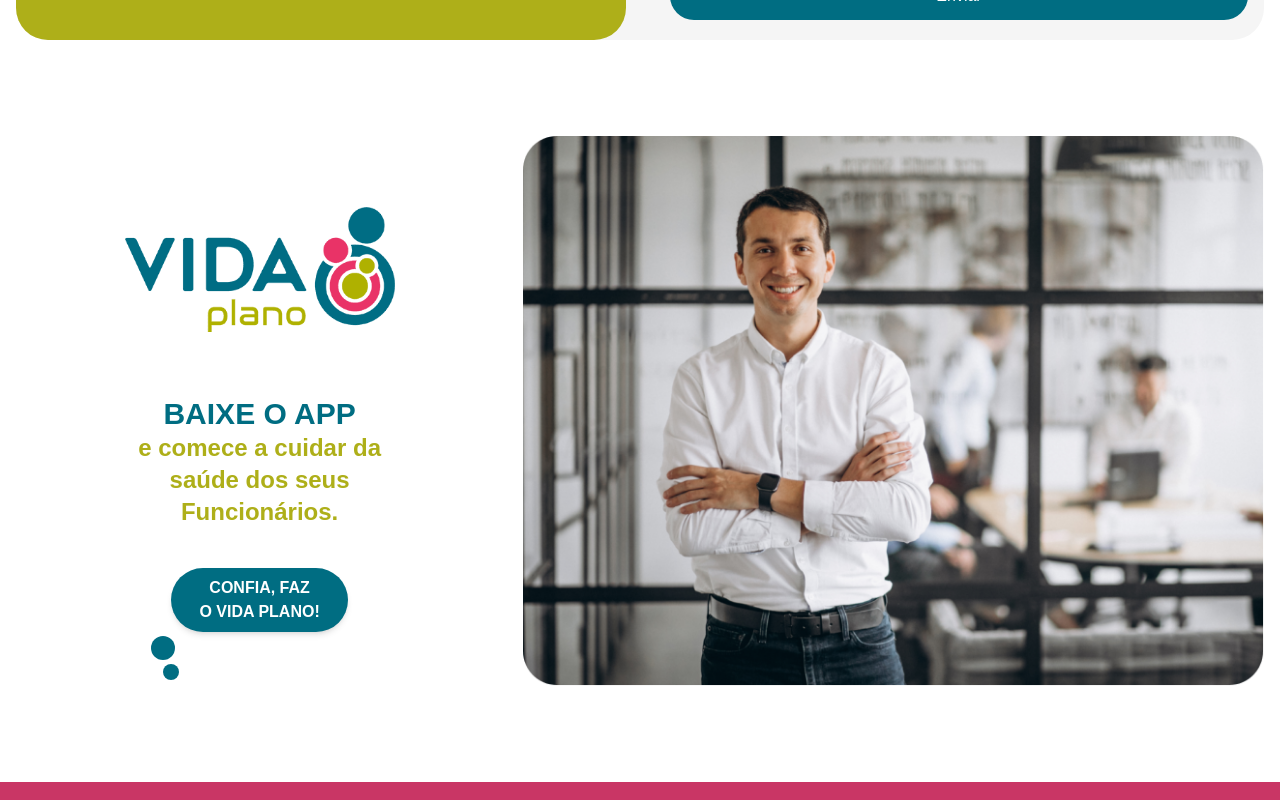
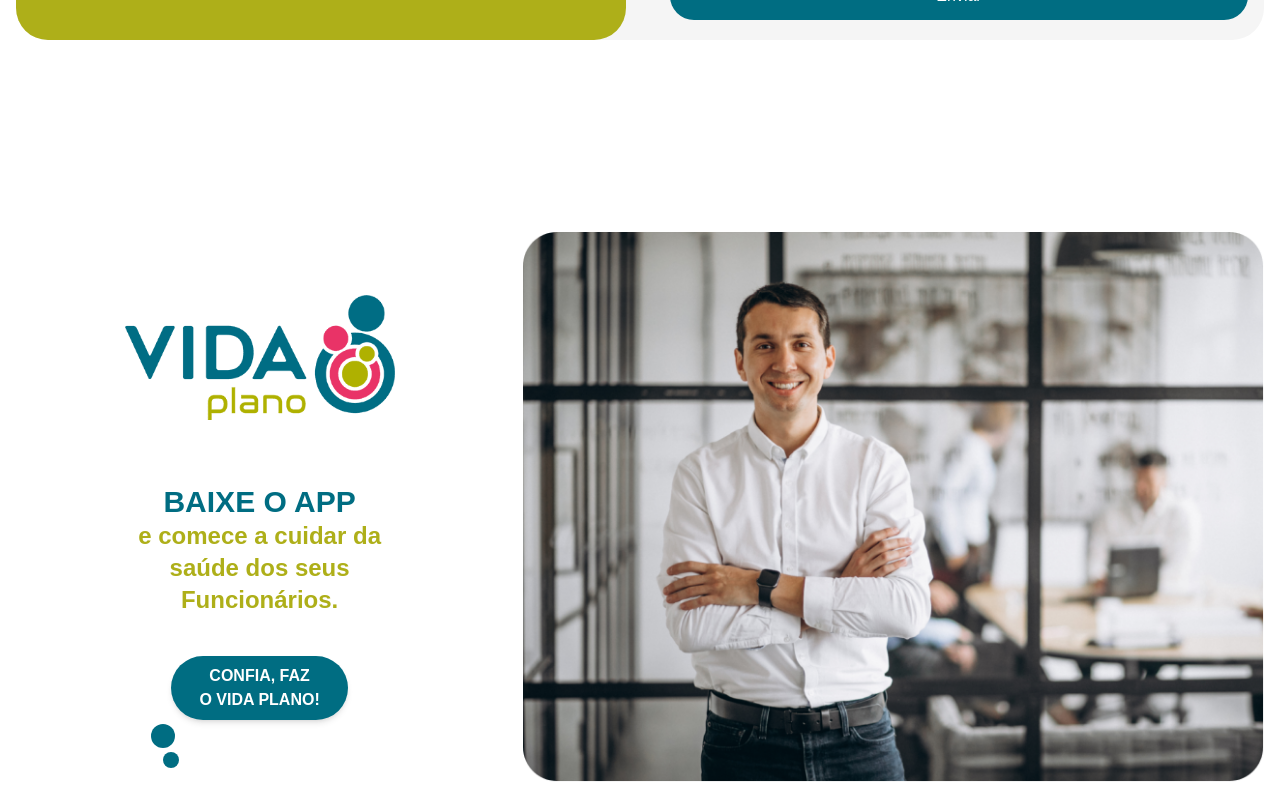
Before and after one commit to disabela-maria20/next-vida-plano-app, a Next.js app: page /empresa in a window 1280 px wide. Shown: the part 2520-3320 px from the top of the page. Built offline with nearby package versions, Linux system fonts and the light colour scheme; a web font is replaced by a local one.

Commit message:
style: ajuste de espaçamento

```diff
--- a/views/empresa/index.tsx
+++ b/views/empresa/index.tsx
@@ -349,7 +349,7 @@ const Empresa = () => {
         </section>
 
         {/* App section */}
-        <section className="mb-y md:my-16 lg:my-24">
+        <section className="pb-8 md:py-16 lg:py-24">
           <div className="container px-4 m-auto">
             <div className="grid gap-5 md:grid-cols-5 items-center">
               <div className="col-span-3 md:col-span-2">
@@ -372,6 +372,7 @@ const Empresa = () => {
                       rel="noopener noreferrer"
                       aria-label="Baixar o aplicativo Vida Plano"
                     >
+                      <div className="pb-4">
                         <span
                           className="
                               relative inline-block
@@ -384,6 +385,7 @@ const Empresa = () => {
                           CONFIA, FAZ
                           <br />O VIDA PLANO!
                         </span>
+                      </div>
                     </a>
                   </div>
                 </div>
```
Lines whose indentation alone changed are shown as unchanged.
